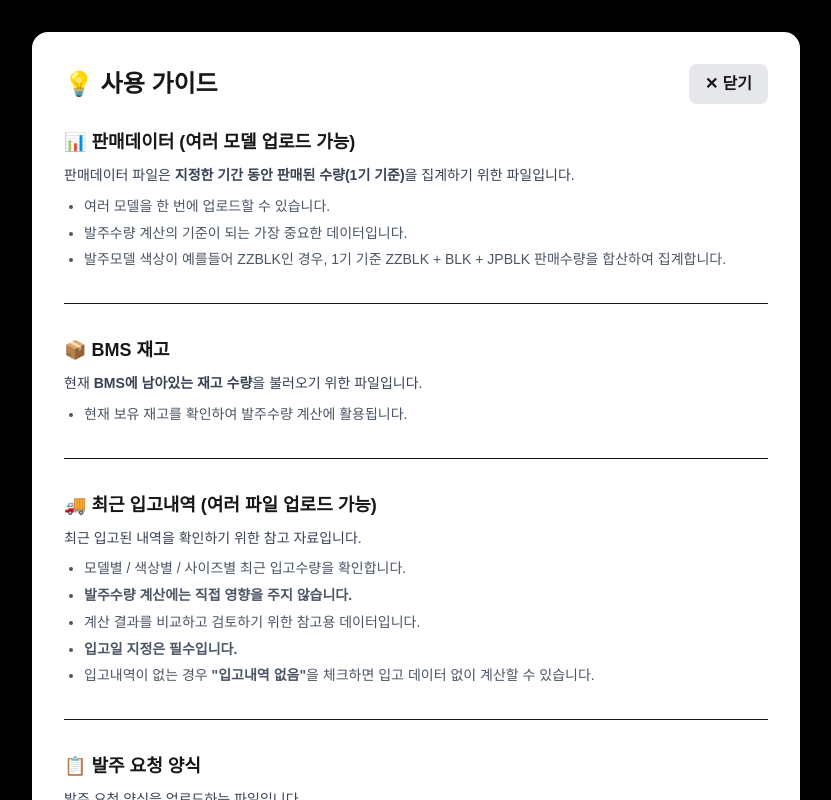
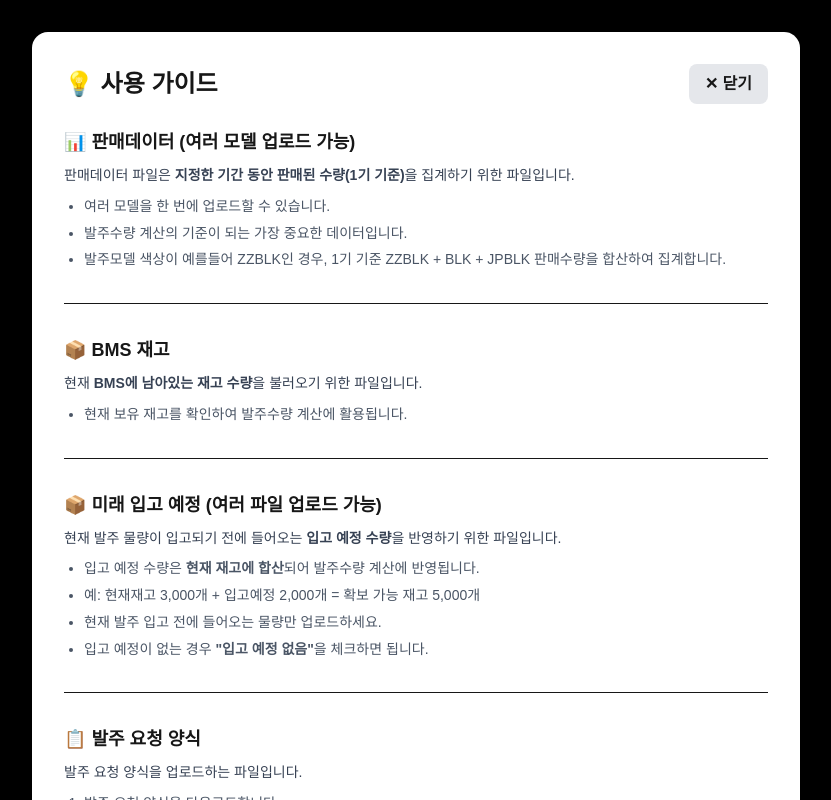
Before and after one commit to junsikminyeong-art/Order-Automation, a Next.js app in the folder frontend/: page / in a window 1280 px wide. Both pictures are taken after a click on the button "💡 TIP". Shown: the top 800 px of the page, without its empty margins (224-1055 px from the left). Built offline with nearby package versions, Linux system fonts and the light colour scheme.

Commit message:
최근입고→미래입고예정 변경, 재고에 합산 반영

```diff
--- a/frontend/app/page.tsx
+++ b/frontend/app/page.tsx
@@ -385,14 +385,13 @@ export default function Home() {
                 </section>
                 <hr />
                 <section>
-                  <h2 className="text-lg font-bold mb-2">🚚 최근 입고내역 (여러 파일 업로드 가능)</h2>
-                  <p className="text-gray-700 mb-2">최근 입고된 내역을 확인하기 위한 참고 자료입니다.</p>
+                  <h2 className="text-lg font-bold mb-2">📦 미래 입고 예정 (여러 파일 업로드 가능)</h2>
+                  <p className="text-gray-700 mb-2">현재 발주 물량이 입고되기 전에 들어오는 <b>입고 예정 수량</b>을 반영하기 위한 파일입니다.</p>
                   <ul className="list-disc pl-5 text-gray-600 space-y-1">
-                    <li>모델별 / 색상별 / 사이즈별 최근 입고수량을 확인합니다.</li>
-                    <li><b>발주수량 계산에는 직접 영향을 주지 않습니다.</b></li>
-                    <li>계산 결과를 비교하고 검토하기 위한 참고용 데이터입니다.</li>
-                    <li><b>입고일 지정은 필수입니다.</b></li>
-                    <li>입고내역이 없는 경우 <b>"입고내역 없음"</b>을 체크하면 입고 데이터 없이 계산할 수 있습니다.</li>
+                    <li>입고 예정 수량은 <b>현재 재고에 합산</b>되어 발주수량 계산에 반영됩니다.</li>
+                    <li>예: 현재재고 3,000개 + 입고예정 2,000개 = 확보 가능 재고 5,000개</li>
+                    <li>현재 발주 입고 전에 들어오는 물량만 업로드하세요.</li>
+                    <li>입고 예정이 없는 경우 <b>"입고 예정 없음"</b>을 체크하면 됩니다.</li>
                   </ul>
                 </section>
                 <hr />
@@ -608,12 +607,12 @@ export default function Home() {
             />
           </div>
 
-          {/* 최근 입고내역 */}
+          {/* 미래 입고 예정 */}
           <div>
             <p className="text-xs text-gray-400 mb-1">
-              📌 BMS &gt; 발주관리 &gt; 발주현황 &gt; 모델명 검색 &gt; 모델명 클릭 &gt; 가장 최근 입고예정일 P/O 클릭 &gt; 그리드 데이터 엑셀파일 다운
+              📌 BMS &gt; 발주관리 &gt; 발주현황 &gt; 모델명 검색 &gt; 모델명 클릭 &gt; 입고예정 P/O 클릭 &gt; 그리드 데이터 엑셀파일 다운
             </p>
-                        <div className="flex items-center gap-2 mb-1">
+            <div className="flex items-center gap-2 mb-1">
               <input
                 type="checkbox"
                 id="noInbound"
@@ -628,18 +627,23 @@ export default function Home() {
                 className="w-4 h-4 accent-blue-500"
               />
               <label htmlFor="noInbound" className="text-sm text-gray-600">
-                입고내역 없음 (참고 데이터 없이 계산)
+                입고 예정 없음
               </label>
             </div>
             {!noInbound && (
               <MultiFileDrop
-                title="🚚 최근 입고내역 (여러 파일 가능)"
+                title="📦 미래 입고 예정 (현재 발주 입고 전에 들어오는 물량)"
                 files={inFiles}
                 onFilesChange={setInFiles}
                 showDates={true}
                 dates={inDates}
                 onDatesChange={setInDates}
               />
+            )}
+            {!noInbound && inFiles.length > 0 && (
+              <p className="text-xs text-gray-400 mt-1">
+                💡 현재 발주 물량이 입고되기 전에 들어오는 수량만 업로드하세요. 입고예정 수량은 현재 재고에 합산되어 계산됩니다.
+              </p>
             )}
           </div>
 
@@ -1003,7 +1007,7 @@ export default function Home() {
               <div className="grid grid-cols-2 gap-2 text-sm">
                 <p>📊 판매 데이터: {summary.sales.toLocaleString()}건</p>
                 <p>📦 재고 데이터: {summary.stock.toLocaleString()}건</p>
-                <p>🚚 입고 데이터: {summary.inbound.toLocaleString()}건</p>
+                <p>📦 입고예정 데이터: {summary.inbound.toLocaleString()}건</p>
                 <p>📋 발주 항목: <b>{summary.orders.toLocaleString()}건</b></p>
               </div>
               <p className="mt-2 text-sm text-gray-500">
@@ -1022,7 +1026,7 @@ export default function Home() {
                     <th className="border border-blue-200 px-3 py-2 text-left">모델코드</th>
                     <th className="border border-blue-200 px-3 py-2 text-left">사이즈</th>
                     <th className="border border-blue-200 px-3 py-2 text-right">판매(1기)</th>
-                    <th className="border border-blue-200 px-3 py-2 text-right">입고</th>
+                    <th className="border border-blue-200 px-3 py-2 text-right">입고예정</th>
                     <th className="border border-blue-200 px-3 py-2 text-right">재고</th>
                     <th className="border border-blue-200 px-3 py-2 text-right">1년예상</th>
                     <th className="border border-blue-200 px-3 py-2 text-right font-bold">발주수량</th>
--- a/frontend/lib/calculate.ts
+++ b/frontend/lib/calculate.ts
@@ -117,8 +117,9 @@ export function calculateOrders(
         // 성장계수 적용
         growthApplied = annualEstimate * settings.growthFactor;
 
-        // 현재 재고 차감
-        const rawOrderQty = growthApplied - stockQty;
+        // 현재 재고 + 입고예정 차감
+        const totalAvailableStock = stockQty + inbound.qty;
+        const rawOrderQty = growthApplied - totalAvailableStock;
 
                 // 단위 반올림 (사이즈별 패킹단위 우선, 없으면 기본값)
         if (rawOrderQty > 0) {
```
